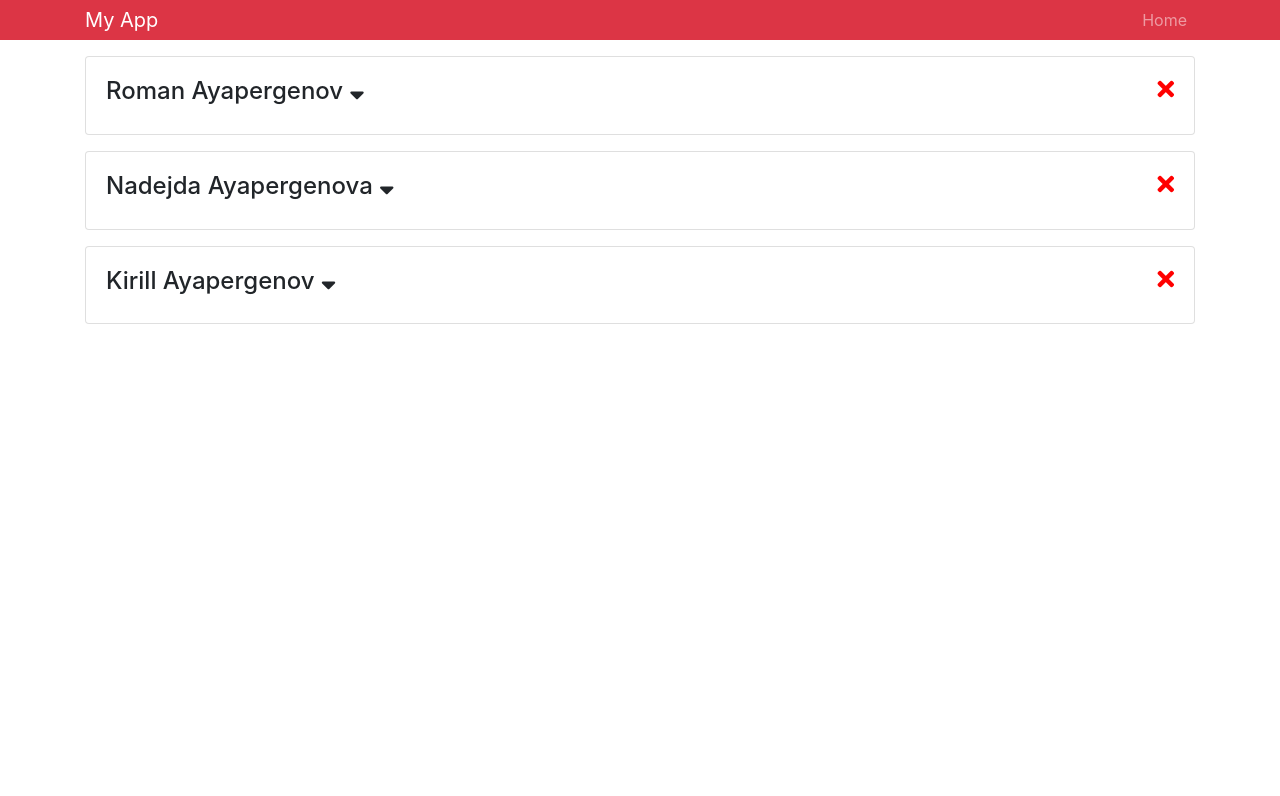
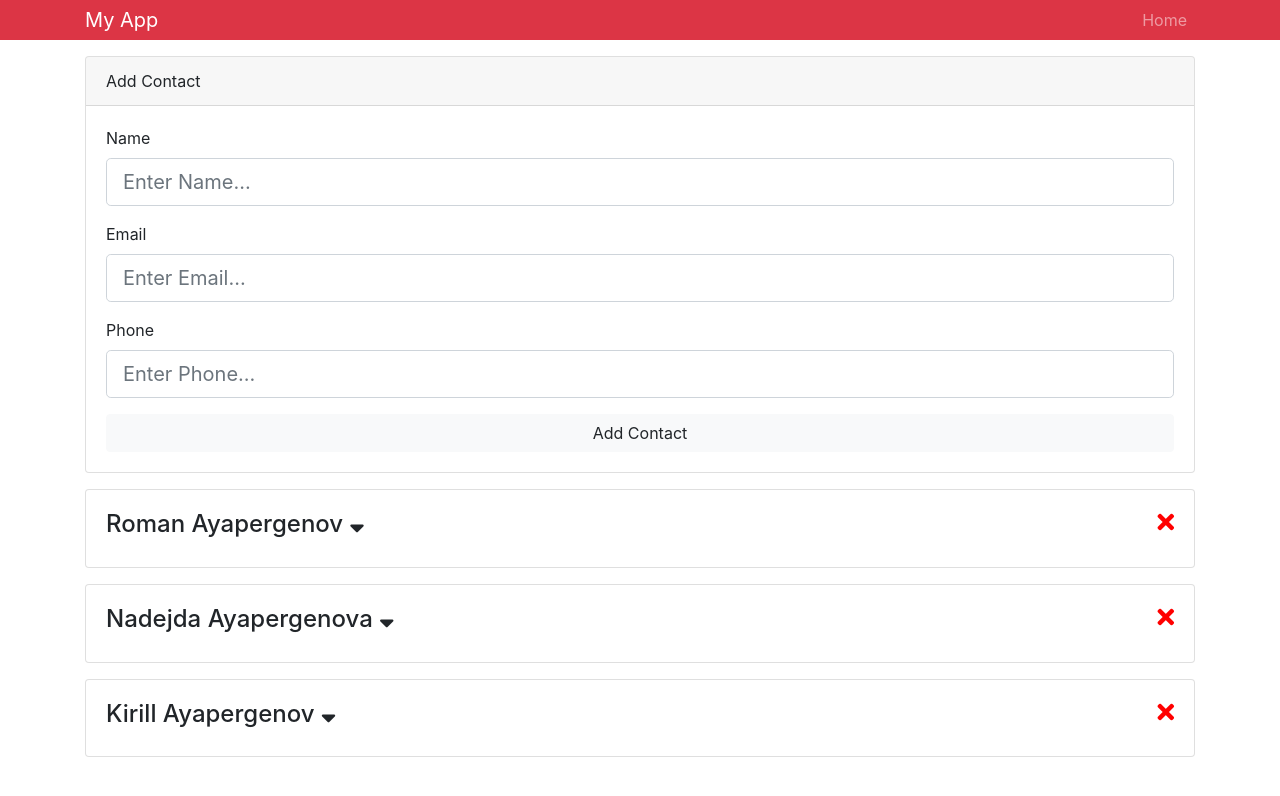
Before and after one commit to mathetes/ContactListApp, a React (Create React App) app: page / in a window 1280 px wide. Shown: the top 796 px of the page. Built offline with nearby package versions, Linux system fonts and the light colour scheme.

Commit message:
Add contact function done

```diff
--- a/package.json
+++ b/package.json
@@ -6,7 +6,8 @@
     "bootstrap": "^4.3.0",
     "react": "^16.8.1",
     "react-dom": "^16.8.1",
-    "react-scripts": "2.1.5"
+    "react-scripts": "2.1.5",
+    "uuid": "^3.3.2"
   },
   "scripts": {
     "start": "react-scripts start",
--- a/src/App.js
+++ b/src/App.js
@@ -1,6 +1,7 @@
 import React, { Component } from 'react';
-import Header from './components/Header';
-import Contacts from './components/Contacts';
+import Header from './components/layout/Header';
+import AddContact from './components/contacts/AddContact';
+import Contacts from './components/contacts/Contacts';
 import 'bootstrap/dist/css/bootstrap.min.css';
 
 import { Provider } from './context';
@@ -12,7 +13,8 @@
         <div className="App">
           <Header />
           <div className="container">
-          <Contacts />
+            <AddContact />
+            <Contacts />
           </div>
         </div>
       </Provider>
--- a/src/components/Header.js
+++ /dev/null
@@ -1,36 +0,0 @@
-import React from "react";
-import PropTypes from "prop-types";
-
-const Header = props => {
-  const { branding } = props;
-  return (
-
-
-<nav className="navbar navbar-expand-sm navbar-dark bg-danger mb-3 py-0">
-  <div className="container">
-  <a href="/" className="navbar-brand">
-    {branding}
-  </a>
-    <div>
-      <ul className="navbar-nav nr~auto">
-        <li className="nav-item">
-          <a href="/" className="nav-link">
-            Home
-          </a>
-      </li>
-    </ul>
-    </div>
-  </div>
-</nav>
-  );
-};
-
-Header.defaultProps = {
-  branding: "My App"
-};
-
-Header.propTypes = {
-  branding: PropTypes.string.isRequired
-};
-
-export default Header;
--- /dev/null
+++ b/src/components/contacts/AddContact.js
@@ -0,0 +1,92 @@
+import React, { Component } from 'react';
+import { Consumer } from '../../context';
+import uuid from 'uuid';
+
+class AddContact extends Component {
+    state = {
+        name: '',
+        email: '',
+        phone: ''
+    }
+
+
+    onSubmit = (dispatch, e) => {
+        e.preventDefault();
+
+        const { name, email, phone } = this.state;
+
+        const newContact = {
+            id: uuid(),
+            name,
+            email,
+            phone
+        }
+        dispatch({type: 'ADD_CONTACT', payload: newContact });
+
+        this.setState({
+            name: '',
+            email: '',
+            phone: ''
+        });
+    };
+
+    onChange = (e) => this.setState({[e.target.name]:e.target.value});
+
+
+  render() {
+      const { name, email, phone } = this.state;
+
+    return (
+        <Consumer>
+            {value => {
+                const { dispatch } = value;
+                return (
+                    <div className="card mb-3">
+                        <div className="card-header">Add Contact</div>
+                        <div className="card-body">
+                            <form onSubmit={this.onSubmit.bind(this, dispatch)}>
+                                <div className="form-group">
+                                    <label htmlFor="name">Name</label>
+                                    <input
+                                        type="text"
+                                        name="name"
+                                        className="form-control form-control-lg"
+                                        placeholder="Enter Name..."
+                                        value={name}
+                                        onChange={this.onChange}
+                                    />
+                                </div>
+                                <div className="form-group">
+                                    <label htmlFor="email">Email</label>
+                                    <input
+                                        type="email"
+                                        name="email"
+                                        className="form-control form-control-lg"
+                                        placeholder="Enter Email..."
+                                        value={email}
+                                        onChange={this.onChange}
+                                    />
+                                </div>
+                                <div className="form-group">
+                                    <label htmlFor="phone">Phone</label>
+                                    <input
+                                        type="text"
+                                        name="phone"
+                                        className="form-control form-control-lg"
+                                        placeholder="Enter Phone..."
+                                        value={phone}
+                                        onChange={this.onChange}
+                                    />
+                                </div>
+                                <input type="submit" value="Add Contact" className="btn btn-light btn-block"/>
+                            </form>
+                        </div>
+                    </div>
+                )
+            }}
+        </Consumer>
+      )
+  }
+}
+
+export default AddContact;
--- a/src/components/Contact.js
+++ b/src/components/contacts/Contact.js
@@ -1,6 +1,6 @@
 import React, { Component } from 'react';
 import PropTypes from 'prop-types';
-import { Consumer } from '../context';
+import { Consumer } from '../../context';
 
 class Contact extends Component {
   state = {
--- a/src/components/Contacts.js
+++ b/src/components/contacts/Contacts.js
@@ -1,9 +1,8 @@
 import React, { Component } from 'react';
 import Contact from './Contact';
-import { Consumer } from '../context';
+import { Consumer } from '../../context';
 
 class Contacts extends Component {
-
   render() {
     return (
       <Consumer>
--- /dev/null
+++ b/src/components/layout/Header.js
@@ -0,0 +1,35 @@
+import React from "react";
+import PropTypes from "prop-types";
+
+const Header = props => {
+  const { branding } = props;
+
+  return (
+      <nav className="navbar navbar-expand-sm navbar-dark bg-danger mb-3 py-0">
+        <div className="container">
+        <a href="/" className="navbar-brand">
+          {branding}
+        </a>
+          <div>
+            <ul className="navbar-nav nr~auto">
+              <li className="nav-item">
+                <a href="/" className="nav-link">
+                  Home
+                </a>
+              </li>
+            </ul>
+          </div>
+        </div>
+      </nav>
+    );
+  };
+
+Header.defaultProps = {
+  branding: "My App"
+};
+
+Header.propTypes = {
+  branding: PropTypes.string.isRequired
+};
+
+export default Header;
--- a/src/context.js
+++ b/src/context.js
@@ -7,8 +7,16 @@
     case 'DELETE_CONTACT':
     return {
       ...state,
-      contacts: state.contacts.filter(contact => contact.id !== action.payload)
-    }
+      contacts: state.contacts.filter(
+        contact => contact.id !== action.payload
+      )
+    };
+    case 'ADD_CONTACT':
+    return {
+      ...state,
+      contacts: [action.payload,
+      ...state.contacts]
+    };
     default:
       return state;
   }
```
Also changed, not shown: 1 other file (tests, documents, lock files or other folders).
